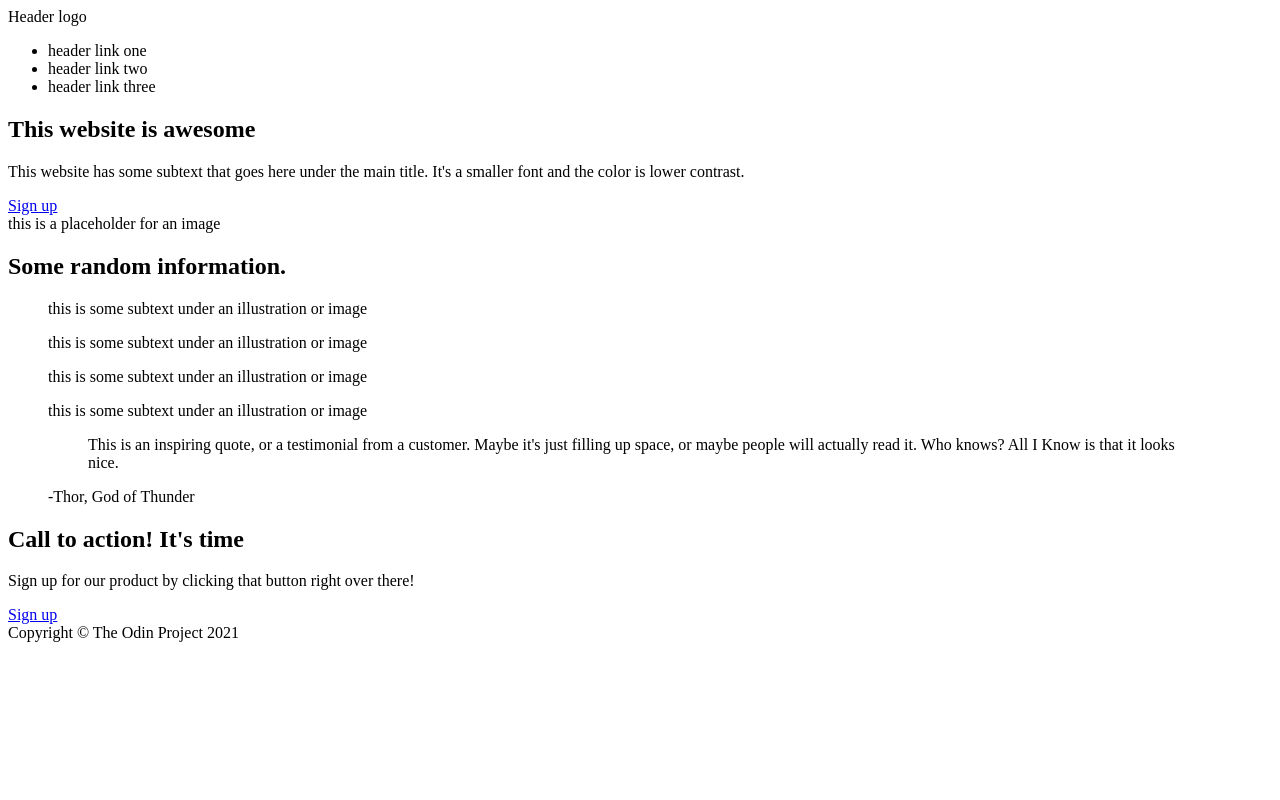
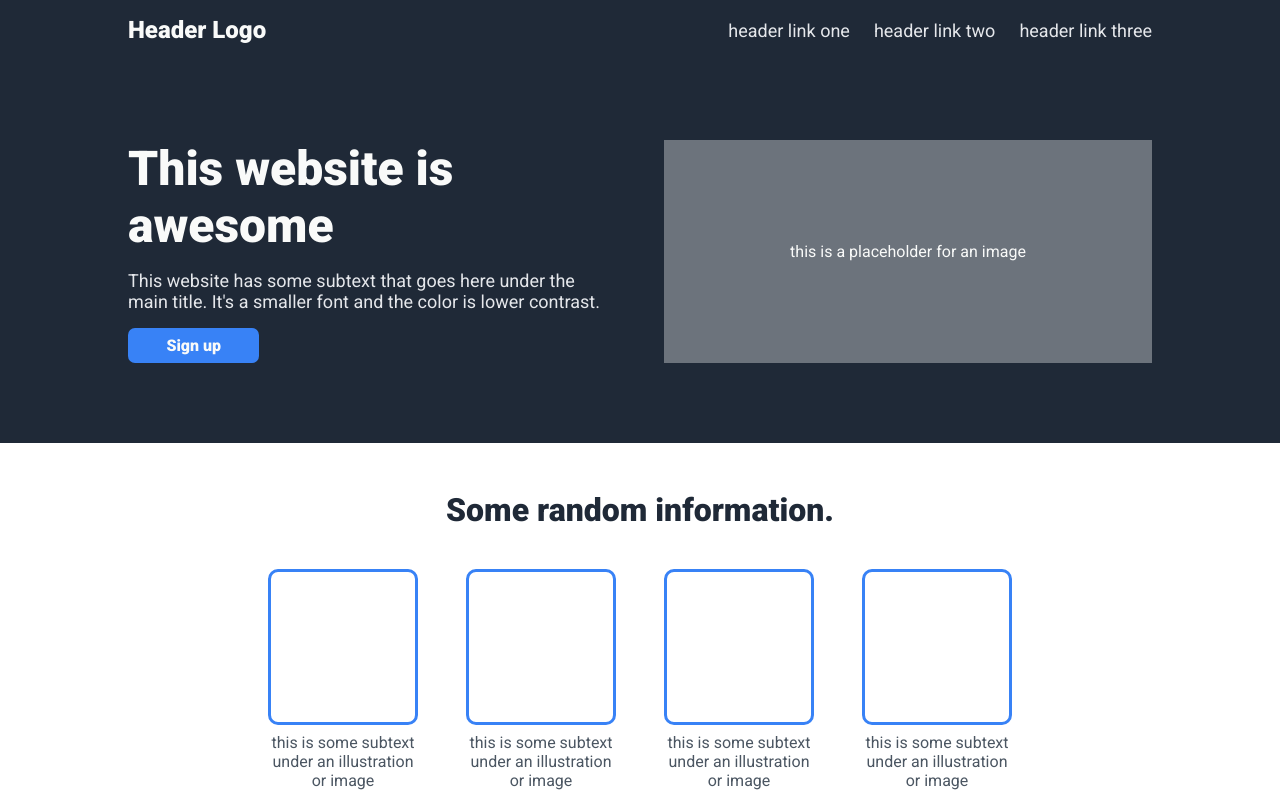
Before and after one commit to dawidl022/top-landing-page, a plain HTML site: page index.html in a window 1280 px wide. Shown: the top 800 px of the page. Drawn offline with Linux system fonts and the light colour scheme.

Commit message:
Add page styling

```diff
--- a/index.html
+++ b/index.html
@@ -7,24 +7,32 @@
   <meta name="description" content="Sample landing page.
     Part of The Odin Project Curriculum">
   <title>Sample Landing Page</title>
+  <link rel="preconnect" href="https://fonts.googleapis.com">
+  <link rel="preconnect" href="https://fonts.gstatic.com" crossorigin>
+  <link href="https://fonts.googleapis.com/css2?family=Roboto:ital,wght@0,400;0,900;1,300&display=swap"
+    rel="stylesheet">
+  <link rel="stylesheet" href="reset.css">
+  <link rel="stylesheet" href="main.css">
 </head>
 <body>
-  <header>
-    <div class="logo">Header logo</div>
+  <header class="header">
+    <div class="container header-content">
+      <div class="logo">Header Logo</div>
       <nav>
-      <ul>
-        <li>header link one</li>
-        <li>header link two</li>
-        <li>header link three</li>
+        <ul class="navigation secondary-text">
+          <li><a href="#">header link one</a></li>
+          <li><a href="#">header link two</a></li>
+          <li><a href="#">header link three</a></li>
         </ul>
       </nav>
+    </div>
   </header>
   <main>
-    <section class="landing">
+    <section class="hero">
       <div class="container media-object">
         <div class="copy">
           <h1>This website is awesome</h1>
-          <p>
+          <p class="secondary-text">
             This website has some subtext that goes here under the main title.
             It's a smaller font and the color is lower contrast.
           </p>
@@ -37,7 +45,7 @@
         </div>
       </div>
     </section>
-    <section>
+    <section class="information">
       <div class="container">
         <h2>Some random information.</h2>
         <div class="figures">
@@ -47,24 +55,18 @@
               this is some subtext under an illustration or image
             </figcaption>
           </figure>
-        </div>
-        <div class="figures">
           <figure>
             <div class="image-placeholder"></div>
             <figcaption>
               this is some subtext under an illustration or image
             </figcaption>
           </figure>
-        </div>
-        <div class="figures">
           <figure>
             <div class="image-placeholder"></div>
             <figcaption>
               this is some subtext under an illustration or image
             </figcaption>
           </figure>
-        </div>
-        <div class="figures">
           <figure>
             <div class="image-placeholder"></div>
             <figcaption>
@@ -74,9 +76,9 @@
         </div>
       </div>
     </section>
-    <section>
-      <div class="container quote">
-        <figure>
+    <section class="quote">
+      <div class="container">
+        <figure class="content-wrapper">
           <blockquote class="quote-text">
             This is an inspiring quote, or a testimonial from a customer. Maybe
             it's just filling up space, or maybe people will actually read it.
@@ -88,8 +90,10 @@
         </figure>
       </div>
     </section>
-    <section>
-      <div class="container cta">
+    <section class="cta-section">
+      <div class="container">
+        <div class="cta">
+          <div class="content-wrapper">
             <div class="copy">
               <h2>Call to action! It's time</h2>
               <p>
@@ -98,9 +102,11 @@
             </div>
             <a href="#" class="button">Sign up</a>
           </div>
+        </div>
+      </div>
     </section>
   </main>
-  <footer>
+  <footer class="footer">
     Copyright © The Odin Project 2021
   </footer>
 </body>
--- a/main.css
+++ b/main.css
@@ -0,0 +1,253 @@
+:root {
+  --main-color: #1f2937;
+  --cta-color: #3882f6;
+  --border-radius: 7px;
+}
+
+/* GENERAL PAGE STYLES */
+
+.container {
+  max-width: 64rem;
+  margin: 0 auto;
+  padding: 1rem;
+}
+
+.content-wrapper {
+  max-width: 700px;
+  margin: 0 auto;
+}
+
+body {
+  display: flex;
+  flex-direction: column;
+  font-family: 'Roboto', sans-serif;
+  min-height: 100vh;
+  color: var(--main-color);
+}
+
+main {
+  flex: auto;
+}
+
+section {
+  padding: 1rem 0;
+}
+
+h1, h2, .logo {
+  font-weight: 900;
+}
+
+.header, .hero, .footer {
+  color: #f9faf9;
+  background-color: var(--main-color);
+}
+
+.secondary-text {
+  font-size: 1.125rem;
+  color: #e5e7eb;
+}
+
+.button {
+  background-color: var(--cta-color);
+  font-weight: bold;
+  padding: 0.5rem 2.4rem;
+  border-radius: var(--border-radius);
+  display: inline-block;
+  transition: filter 0.3s ease;
+  align-self: center;
+  flex: none;
+}
+
+.button:hover {
+  filter: brightness(1.1);
+}
+
+/* HEADER */
+
+
+.header-content {
+  display: flex;
+  flex-direction: column;
+  align-items: center;
+  gap: 0.5rem;
+}
+
+.header .logo {
+  font-size: 1.5rem;
+  font-weight: 900;
+}
+
+.header .navigation {
+  display: flex;
+  gap: 1.5rem;
+}
+
+/* HERO */
+
+.hero {
+  padding: 1rem 0;
+}
+
+.hero h1 {
+  font-size: 3rem;
+}
+
+.media-object {
+  display: flex;
+  flex-direction: column;
+  gap: 1rem;
+}
+
+.media-object > * {
+  flex: 1;
+}
+
+.hero .image-placeholder {
+  display: flex;
+  justify-content: center;
+  align-items: center;
+  background-color: #6c737c;
+  min-height: 200px;
+}
+
+.hero .copy {
+  display: flex;
+  flex-direction: column;
+  gap: 1rem;
+  align-items: flex-start;
+}
+
+/* INFORMATION SECTION */
+
+.information h2 {
+  font-size: 2rem;
+  text-align: center;
+}
+
+.figures {
+  display: flex;
+  flex-wrap: wrap;
+  justify-content: center;
+  gap: 3rem;
+  text-align: center;
+  padding: 2rem 0 0;
+}
+
+.figures figure {
+  width: 150px;
+  flex: none;
+  display: flex;
+  flex-direction: column;
+  gap: 0.5rem;
+}
+
+.figures .image-placeholder {
+  height: 150px;
+  border: 3px solid var(--cta-color);
+  border-radius: 10px;
+}
+
+.figures figcaption {
+  color: #4b5662;
+}
+
+/* QUOTE SECTION */
+
+.quote {
+  background-color: #e5e7eb;
+}
+
+.quote figure {
+  display: flex;
+  flex-direction: column;
+  gap: 0.5rem;
+}
+
+.quote .quote-text {
+  font-size: 2rem;
+  font-style: italic;
+  font-weight: 300;
+}
+
+.quote .quote-author {
+  font-size: 1.3rem;
+  font-weight: 900;
+  text-align: right;
+}
+
+/* CALL TO ACTION */
+
+.cta {
+  background-color: var(--cta-color);
+  border-radius: var(--border-radius);
+  padding: 1rem;
+  color: white;
+}
+
+.cta .content-wrapper {
+  display: flex;
+  flex-direction: column;
+  gap: 1rem;
+  align-items: flex-start;
+}
+
+.cta .button {
+  border: 2px solid white;
+}
+
+.cta h2 {
+  font-size: 1.3rem;
+}
+
+/* FOOTER */
+
+.footer {
+  padding: 2rem 0;
+  display: flex;
+  justify-content: center;
+}
+
+/* DESKTOP STYLES */
+
+@media (min-width: 650px) {
+  .button {
+    align-self: flex-start;
+  }
+
+  .header-content {
+    flex-direction: row;
+    justify-content: space-between;
+  }
+
+  .hero {
+    padding: 4rem 0;
+  }
+
+  .media-object {
+    flex-direction: row;
+    gap: 3rem;
+  }
+
+  .information {
+    padding: 2rem 0 5rem;
+  }
+
+  .figures {
+    padding-top: 2.5rem;
+  }
+
+  .quote {
+    padding: 5rem 0 4rem;
+  }
+
+  .cta-section {
+    padding: 4rem 0;
+  }
+
+  .cta .content-wrapper {
+    flex-direction: row;
+    align-items: center;
+    justify-content: space-between;
+    margin: 2rem auto;
+  }
+}
--- /dev/null
+++ b/reset.css
@@ -0,0 +1,24 @@
+html, body, div, span, h1, h2, h3, h4, h5, h6, p, blockquote, a, abbr, address,
+big, cite, del, em, img, ins, kbd, q, small, strong, dl, dt, dd, ol,
+ul, li, fieldset, form, label, legend, table, tbody, tfoot, thead, tr, th, td,
+article, aside, figure, figcaption, footer, header, nav, output, section, time,
+button, input {
+  margin: 0;
+  padding: 0;
+  border: 0;
+  vertical-align: baseline;
+  font: inherit;
+}
+
+ul, ol {
+  list-style: none;
+}
+
+a {
+  color: inherit;
+  text-decoration: none;
+}
+
+em {
+  font-style: italic;
+}
```
Lines whose indentation alone changed are shown as unchanged.
